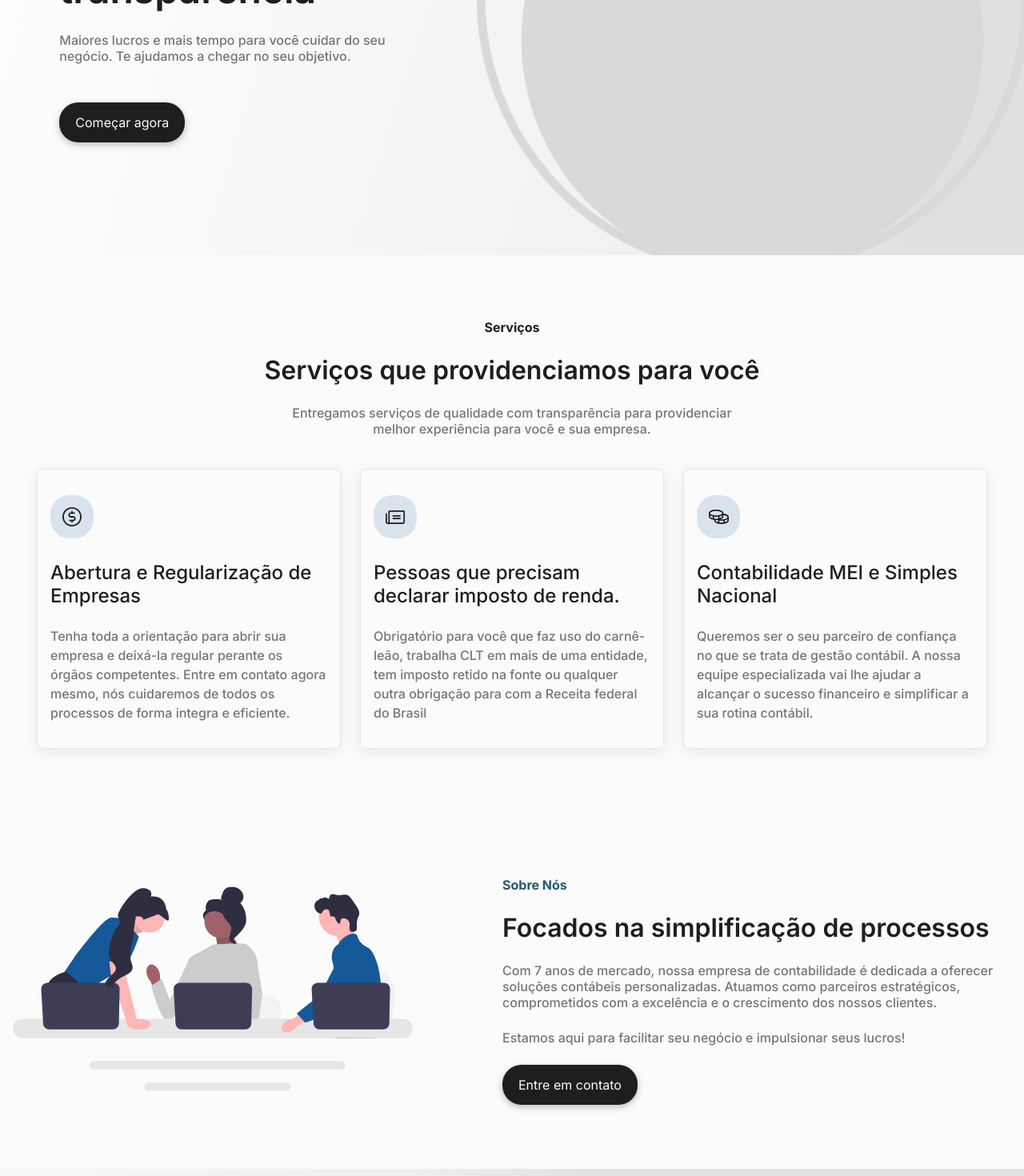
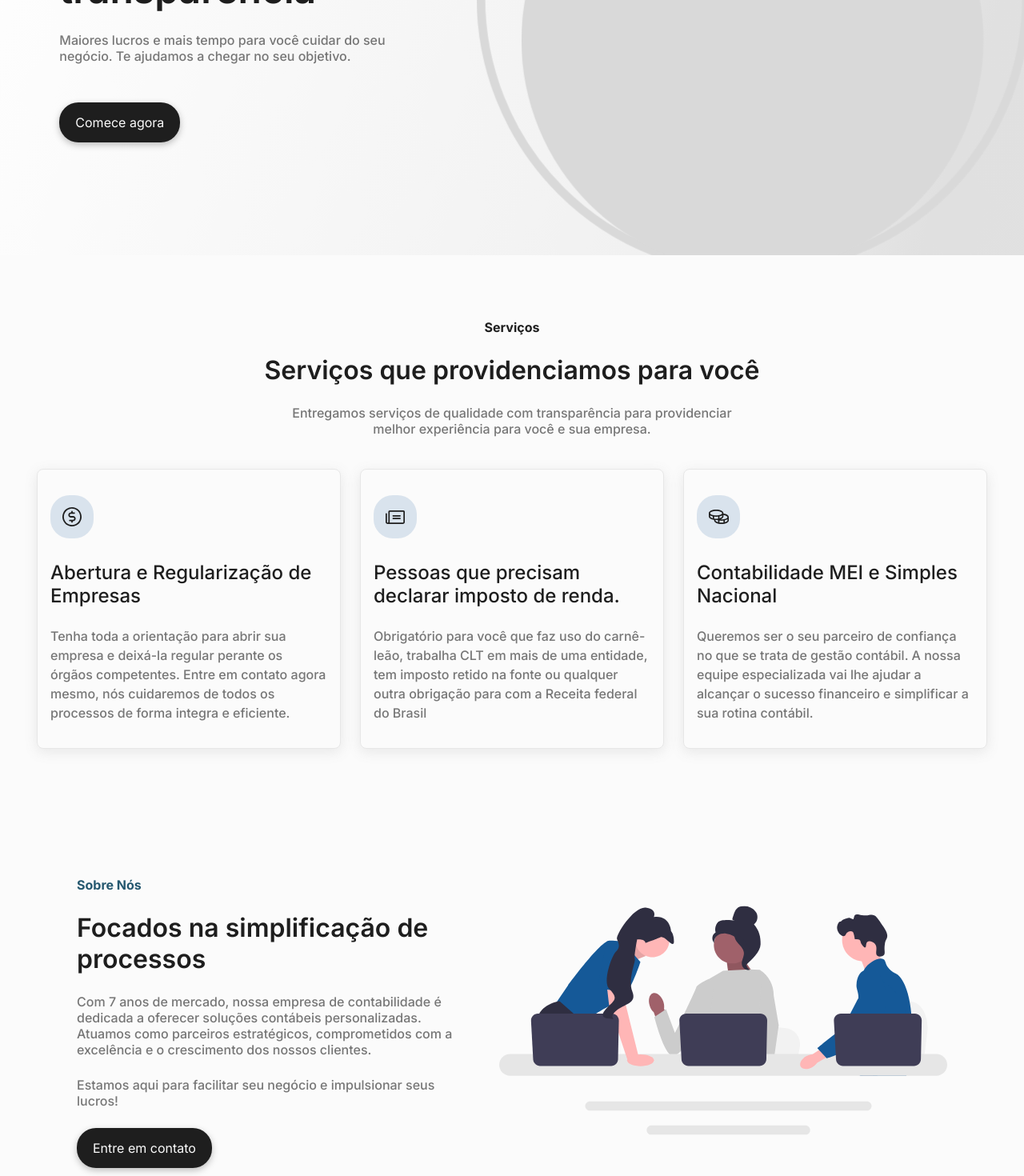
Before and after one commit to ElleLavigne/Norte-Contabilidade, a React (Vite) app: page / in a window 1280 px wide. Shown: the part 440-1910 px from the top of the page at 80% size. Built offline with nearby package versions, Linux system fonts and the light colour scheme.

Commit message:
link | ajuste na responsividade

```diff
--- a/src/components/Animation.jsx
+++ b/src/components/Animation.jsx
@@ -4,7 +4,7 @@ export function Animation({ children, animation = "fadeIn" }) {
     <>
       <ScrollAnimation
         animateIn={animation}
-        offset={190}
+        offset={150}
         animateOnce={true}
         animatePreScroll={false}
       >
--- a/src/components/Footer.jsx
+++ b/src/components/Footer.jsx
@@ -20,7 +20,9 @@ export function Footer() {
 
             <div className={styles.headline}>
               <div className={styles.address}>
-                <p>{CONFIG.address}</p>
+                <p>
+                  <a href="https://wa.link/nu8o1o">{CONFIG.address}</a>
+                </p>
               </div>
               <div className={styles.number}>
                 <img className={styles.iconWapp} src={iconWapp} alt="" />
--- a/src/components/Sections/AboutUs.jsx
+++ b/src/components/Sections/AboutUs.jsx
@@ -10,9 +10,6 @@ export function AboouUs() {
       <div className={styles.aboutUS} id="AboutUs">
         <div className={"container"}>
           <div className={styles.content}>
-            <Animation>
-              <img className={styles.team} src={team} alt="" />
-            </Animation>
             <Animation>
               <div className={styles.contentText}>
                 <h3>Sobre Nós</h3>
@@ -32,9 +29,16 @@ export function AboouUs() {
                 </p>
 
                 <div className={styles.buttonBox}>
-                  <button className={"button"}>Entre em contato</button>
+                  <button className={"button"}>
+                    <a href="https://wa.link/nu8o1o" target="_blank">
+                      Entre em contato
+                    </a>
+                  </button>
                 </div>
               </div>
+            </Animation>
+            <Animation animation={"fadeUp"}>
+              <img className={styles.team} src={team} alt="" />
             </Animation>
           </div>
         </div>
--- a/src/components/Sections/AboutUs.module.css
+++ b/src/components/Sections/AboutUs.module.css
@@ -7,10 +7,10 @@
   align-items: center;
   justify-content: space-between;
   gap: 1rem;
-  padding: 5rem 0;
+  padding: 5rem;
 }
 .contentText{
-  max-width: 39.75rem;
+  max-width: 29.563rem;
   width: 100%;
 
   display: flex;
@@ -40,18 +40,26 @@ p{
 .team{
   max-width: 39.875rem;
 }
-@media (max-width: 1350px) {
-    .team {
-      width: 500px;
+@media (max-width: 768px) {
+    .content {
+      flex-direction: column;
+      padding: 3rem 1rem;
+      gap: 4rem;
     }
   }
 
-  @media (max-width: 1200px) {
+  @media (max-width: 1024px) {
     .team {
-      display: none;
+      width: 380px;
+      /* display: none; */
     }
   }
-
+ @media (max-width: 375px) {
+    .team {
+      width: 280px;
+      /* display: none; */
+    }
+  }
 
 .topic{
   display: flex;
--- a/src/components/Sections/Dedication.module.css
+++ b/src/components/Sections/Dedication.module.css
@@ -47,6 +47,13 @@ p{
   @media (max-width: 768px) {
     .content {
       flex-direction: column;
+      align-items: center;
     }
 
   }
+   @media (max-width: 320px) {
+    .profile {
+      width: 280px;
+      /* display: none; */
+    }
+  }
--- a/src/components/Sections/SectionHome.jsx
+++ b/src/components/Sections/SectionHome.jsx
@@ -18,7 +18,11 @@ export function SectionHome() {
             </div>
           </div>
           <div className={styles.buttonBox}>
-            <button className={"button"}>Começar agora</button>
+               <button className={"button"}>
+            <a href="https://wa.link/nu8o1o"
+            target='_blank'
+            >Comece agora</a>
+          </button>
             {/* <button className={"button2"}>Saiba mais</button> */}
           </div>
         </div>
```
